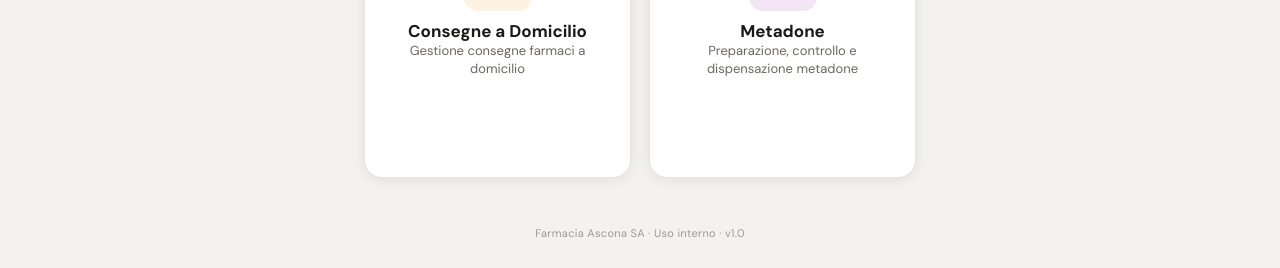
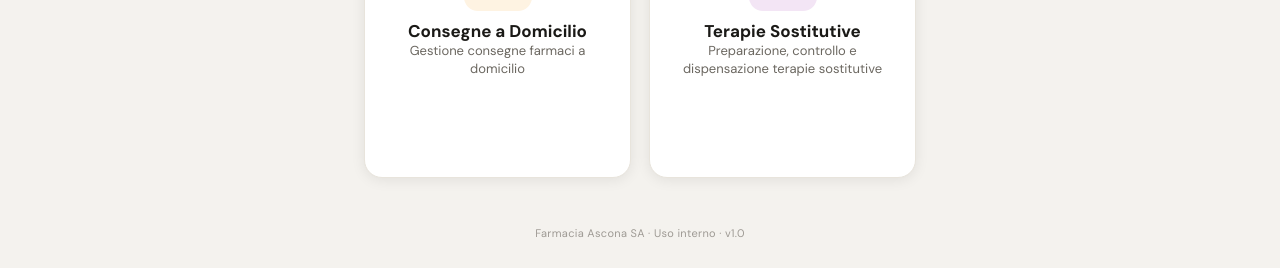
Before and after one commit to danielebiascacaroni/Launcher-Apps, a plain HTML site: page index.html in a window 1280 px wide. Shown: the part 532-800 px from the top of the page. Drawn offline with Linux system fonts and the light colour scheme.

Commit message:
Update index.html

```diff
--- a/index.html
+++ b/index.html
@@ -58,8 +58,8 @@
   <a class="app-card" href="https://danielebiascacaroni.github.io/Dispensazione-Metadone" target="_blank" rel="noopener">
     <div class="app-icon icon-purple">💊</div>
     <div>
-      <div class="app-name">Metadone</div>
-      <div class="app-desc">Preparazione, controllo e dispensazione metadone</div>
+      <div class="app-name">Terapie Sostitutive</div>
+      <div class="app-desc">Preparazione, controllo e dispensazione terapie sostitutive</div>
     </div>
   </a>
 </div>
```
